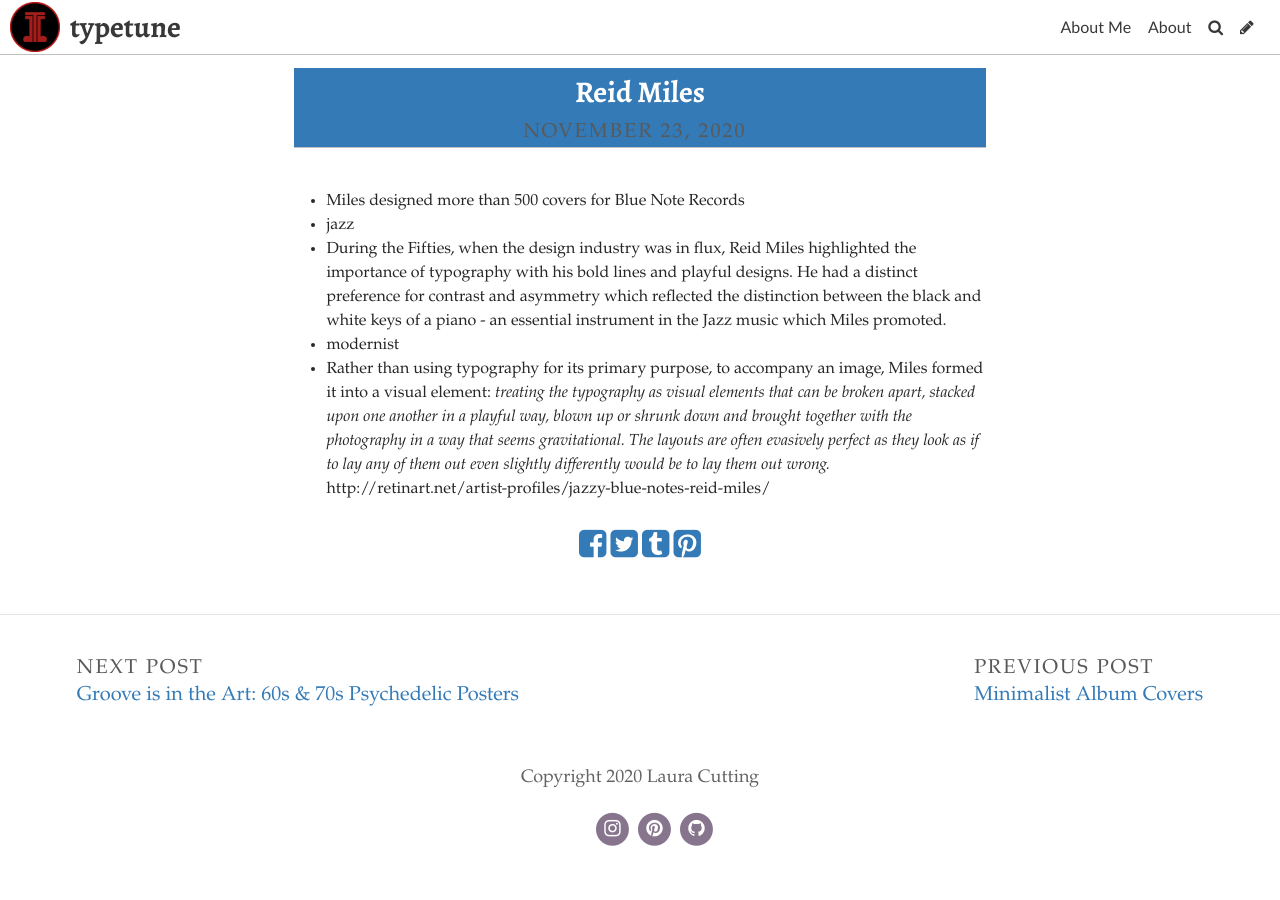
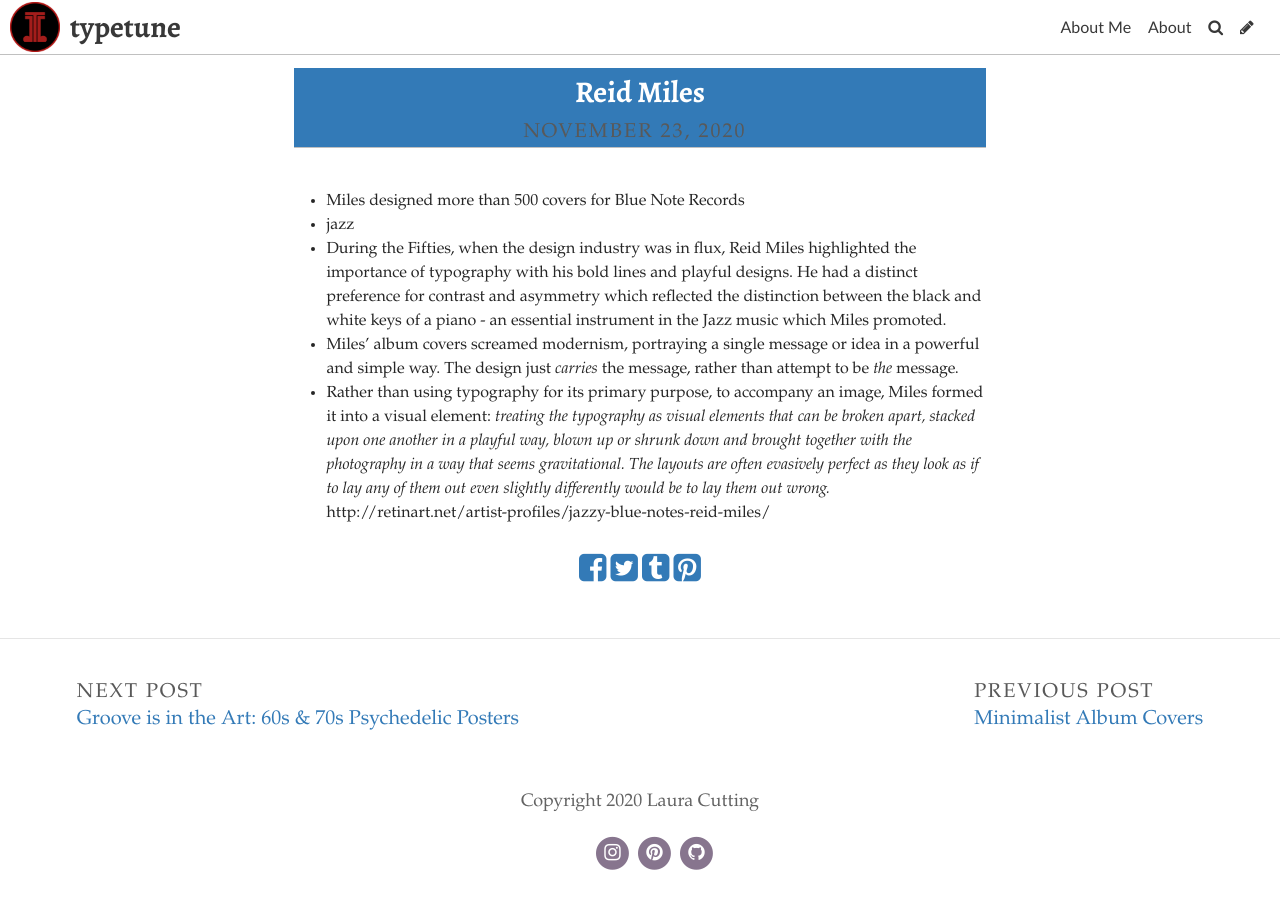
Before and after one commit to lauracutting/typetune, a Jekyll site: the page built from _posts/2020-11-23-reid-miles.md, in a window 1280 px wide. Built offline with Jekyll 4.4.1, drawn with Linux system fonts in a browser that asks for light colours; some web fonts are replaced.

Commit message:
Update Post “2020-11-23-reid-miles”

```diff
--- a/_posts/2020-11-23-reid-miles.md
+++ b/_posts/2020-11-23-reid-miles.md
@@ -7,7 +7,9 @@
 * Miles designed more than 500 covers for Blue Note Records
 * jazz
 * During the Fifties, when the design industry was in flux, Reid Miles highlighted the importance of typography with his bold lines and playful designs. He had a distinct preference for contrast and asymmetry which reflected the distinction between the black and white keys of a piano - an essential instrument in the Jazz music which Miles promoted.
-* modernist
+* Miles' album covers screamed modernism, portraying a single message or idea in a powerful and simple way. The design just *carries* the message, rather than attempt to be *the* message.
+
+
 * Rather than using typography for its primary purpose, to accompany an image, Miles formed it into a visual element: *treating the typography as visual elements that can be broken apart, stacked upon one another in a playful way, blown up or shrunk down and brought together with the photography in a way that seems gravitational. The layouts are often evasively perfect as they look as if to lay any of them out even slightly differently would be to lay them out wrong.*
 
   http://retinart.net/artist-profiles/jazzy-blue-notes-reid-miles/
```
